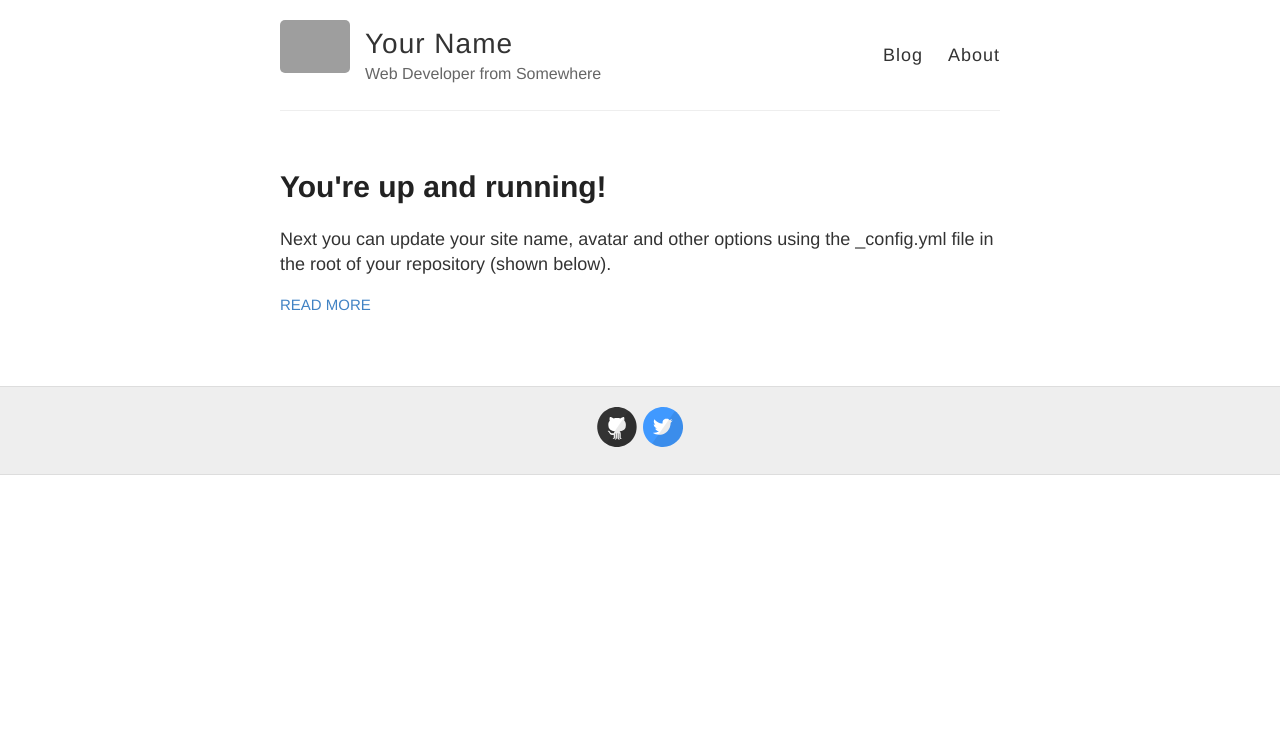
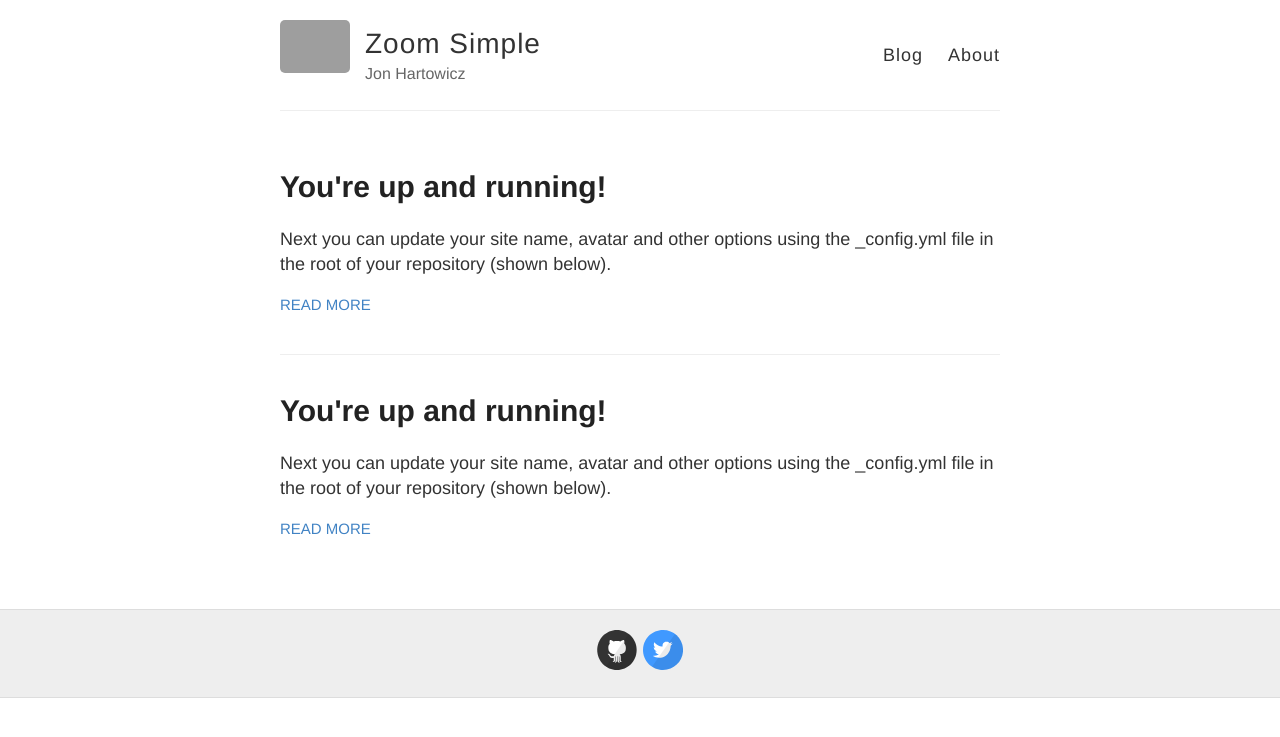
Before and after one commit to zoomsimple/zoomsimple.github.io, a Jekyll site: the page built from docs/index.html, in a window 1280 px wide. Shown: the top 737 px of the page. Built offline with Jekyll 4.4.1, drawn with Linux system fonts in a browser that asks for light colours; grey boxes are pictures that could not be loaded.

Commit message:
add site info

```diff
--- a/docs/_config.yml
+++ b/docs/_config.yml
@@ -3,10 +3,10 @@
 #
 
 # Name of your site (displayed in the header)
-name: Your Name
+name: Zoom Simple
 
 # Short bio or description (displayed in the header)
-description: Web Developer from Somewhere
+description: Jon Hartowicz
 
 # URL of your avatar or profile pic (you could use your GitHub profile pic)
 avatar: https://raw.githubusercontent.com/barryclark/jekyll-now/master/images/jekyll-logo.png
--- /dev/null
+++ b/docs/_posts/2021-03-12-post-2.md
@@ -0,0 +1,10 @@
+---
+layout: post
+title: You're up and running!
+---
+
+Next you can update your site name, avatar and other options using the _config.yml file in the root of your repository (shown below).
+
+![_config.yml]({{ site.baseurl }}/images/config.png)
+
+The easiest way to make your first post is to edit this one. Go into /_posts/ and update the Hello World markdown file. For more instructions head over to the [Jekyll Now repository](https://github.com/barryclark/jekyll-now) on GitHub.
```
Also changed, not shown: docs/about.md (+3 -2 lines), index.html.bak.txt (deleted, +0 -7 lines), docs/_posts/2021-03-12-post-1.md (renamed from docs/_posts/2014-3-3-Hello-World.md), 1 other file.
